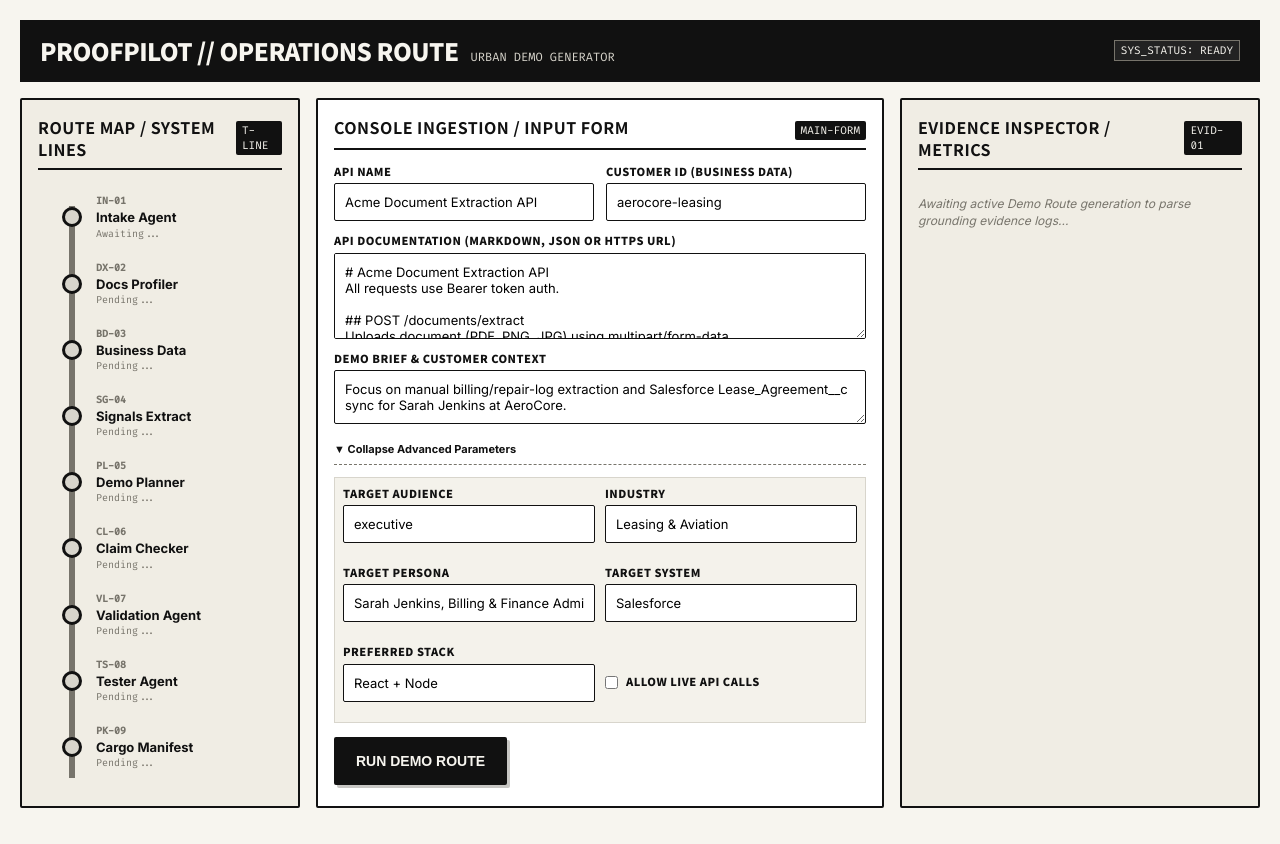
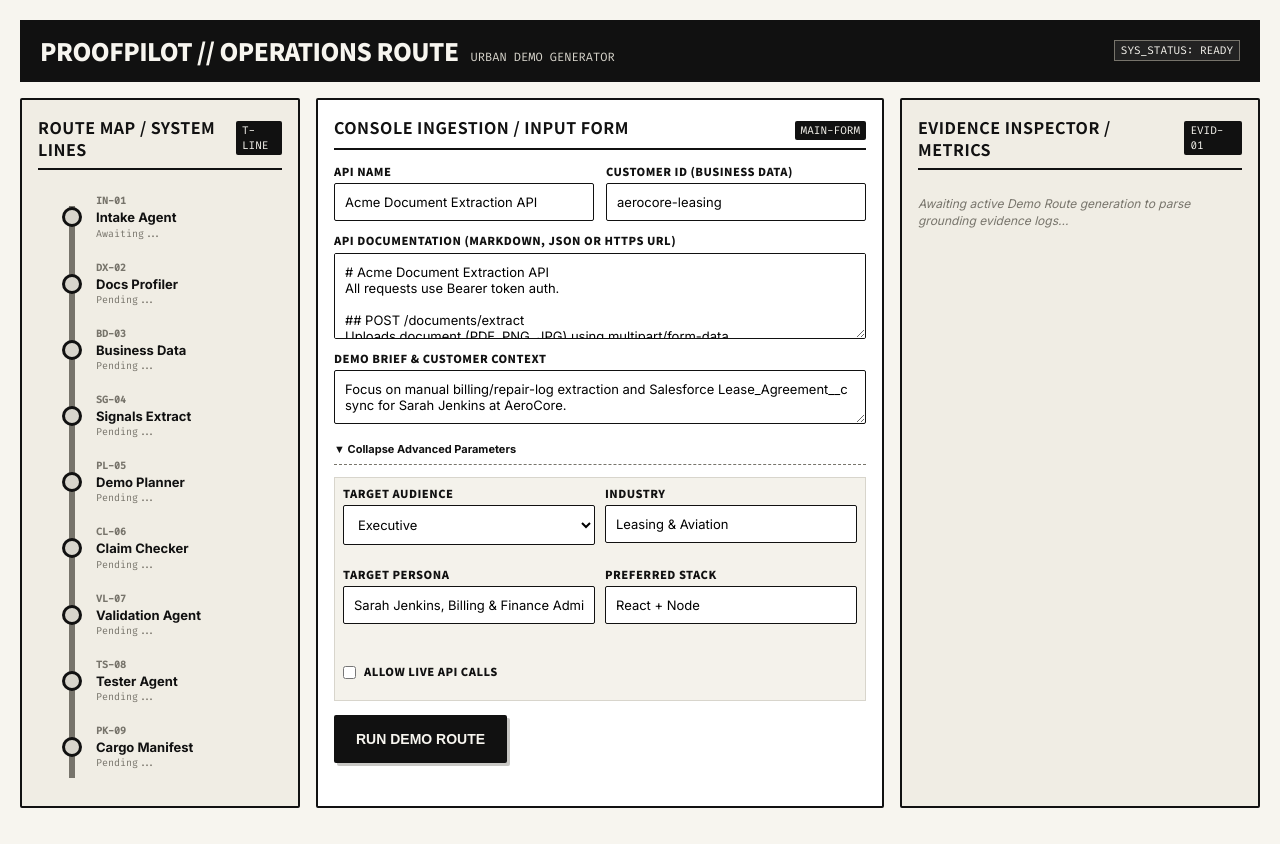
Before and after one commit to Flubberschnub/ProofPilot, a React (Vite) app in the folder apps/frontend/: page / in a window 1280 px wide. Both pictures are taken after a click on the element "▶ Expand Advanced Parameters (Inferred Defaults)". Built offline with nearby package versions, Linux system fonts and the light colour scheme.

Commit message:
feat(frontend): remove Target System and convert Target Audience to dropdown select

```diff
--- a/apps/frontend/src/App.tsx
+++ b/apps/frontend/src/App.tsx
@@ -378,7 +378,12 @@
             <div className="advanced-fields">
               <div className="form-group">
                 <label>Target Audience</label>
-                <input value={audience} onChange={(e) => setAudience(e.target.value)} />
+                <select value={audience} onChange={(e) => setAudience(e.target.value)}>
+                  <option value="executive">Executive</option>
+                  <option value="technical">Technical</option>
+                  <option value="sales">Sales</option>
+                  <option value="developer">Developer</option>
+                </select>
               </div>
               <div className="form-group">
                 <label>Industry</label>
@@ -387,10 +392,6 @@
               <div className="form-group">
                 <label>Target Persona</label>
                 <input value={customerPersona} onChange={(e) => setCustomerPersona(e.target.value)} />
-              </div>
-              <div className="form-group">
-                <label>Target System</label>
-                <input value={targetSystem} onChange={(e) => setTargetSystem(e.target.value)} />
               </div>
               <div className="form-group">
                 <label>Preferred Stack</label>
```
